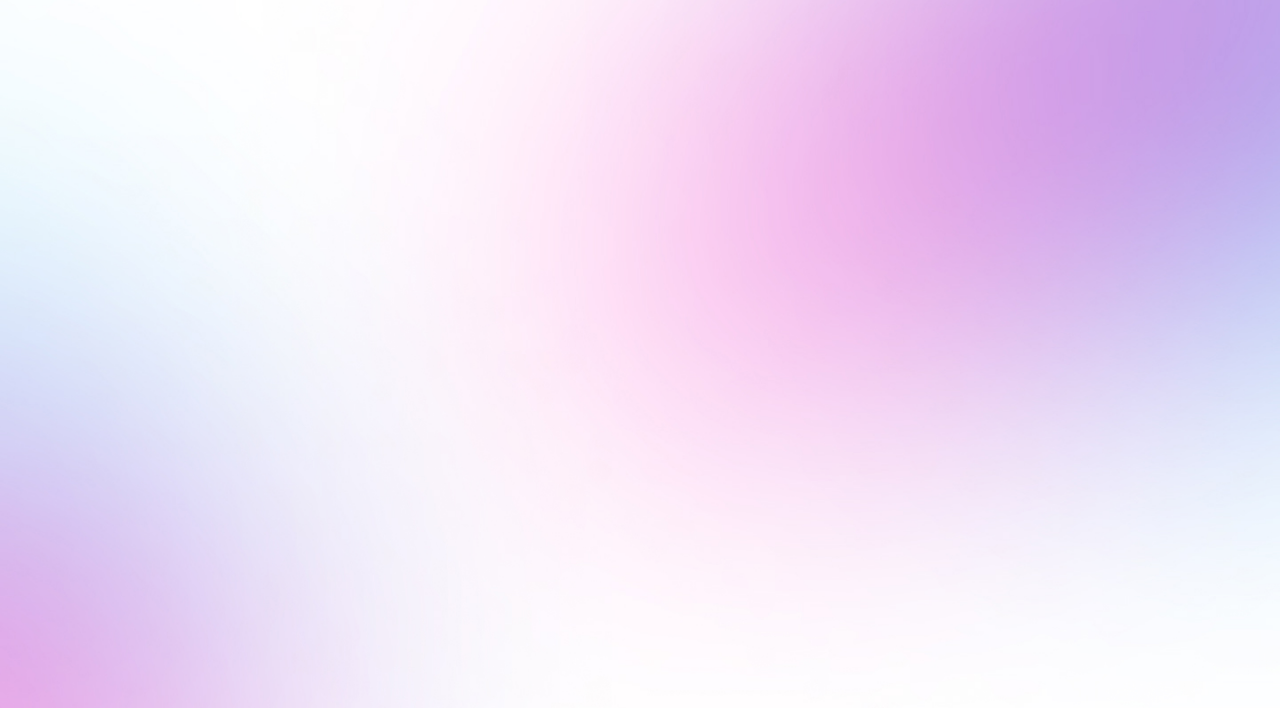
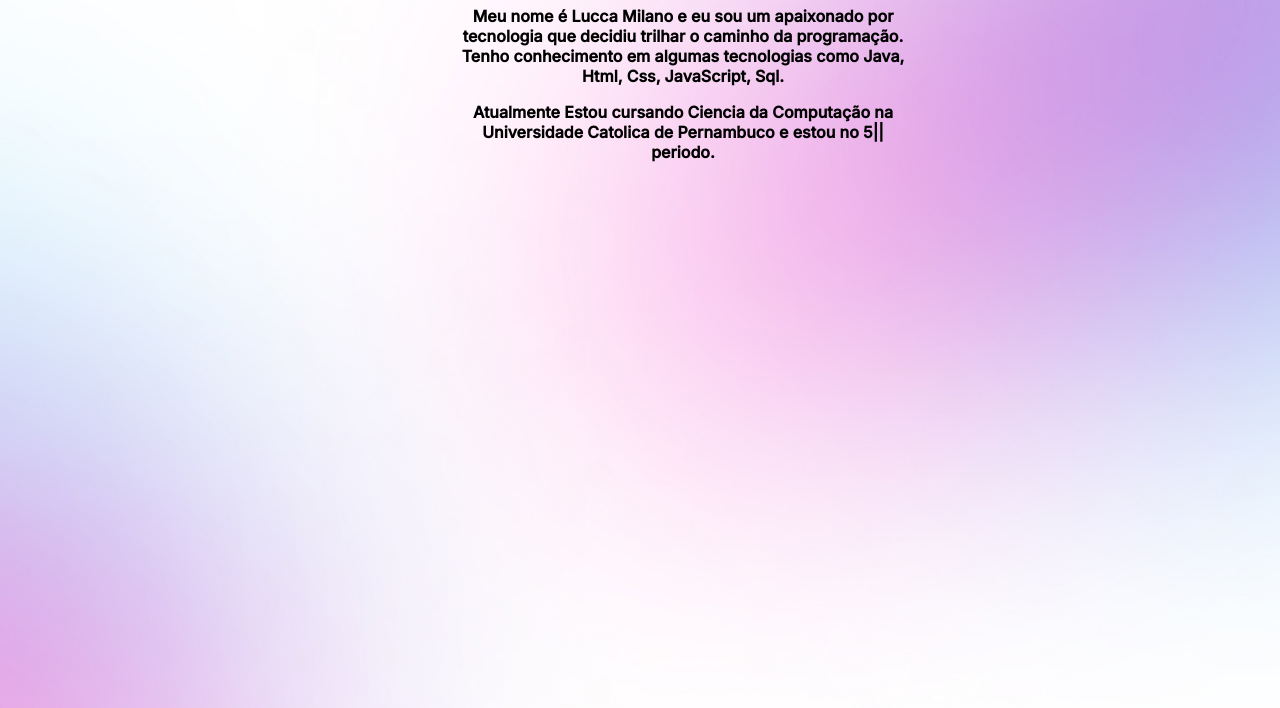
Before and after one commit to LuccaMilanoDev/SiteProject, a plain HTML site: page sobreMim.html in a window 1280 px wide. Shown: the part 108-816 px from the top of the page. Drawn offline with Linux system fonts and the light colour scheme.

Commit message:
adicionando detalhes

```diff
--- a/sobreMim.html
+++ b/sobreMim.html
@@ -18,5 +18,13 @@
       <button></button>
       <span></span>
     </div>
+    <div id="text">
+      <h1>Sobre Mim</h1>
+      <p>Meu nome é Lucca Milano e eu sou um apaixonado por tecnologia que decidiu trilhar o caminho da programação. Tenho conhecimento em algumas tecnologias como Java, Html, Css, JavaScript, Sql.
+      </p>
+      <p>Atualmente Estou cursando Ciencia da Computação na Universidade
+        Catolica de Pernambuco e estou no 5|| periodo.
+      </p>
+    </div>
   </body>
 </html>
--- a/styleSobre.css
+++ b/styleSobre.css
@@ -61,6 +61,15 @@ body * {
   border-radius: 9999px;
 }
 
+#text{
+  text-align: center;
+}
+p{
+  font-weight: 600;
+  max-width: 450px;
+  margin-left: 450px;
+}
+
 @media (min-width: 700px) {
   :root {
     --bg-url: url(./assets/bg-desktop.jpg);
```
